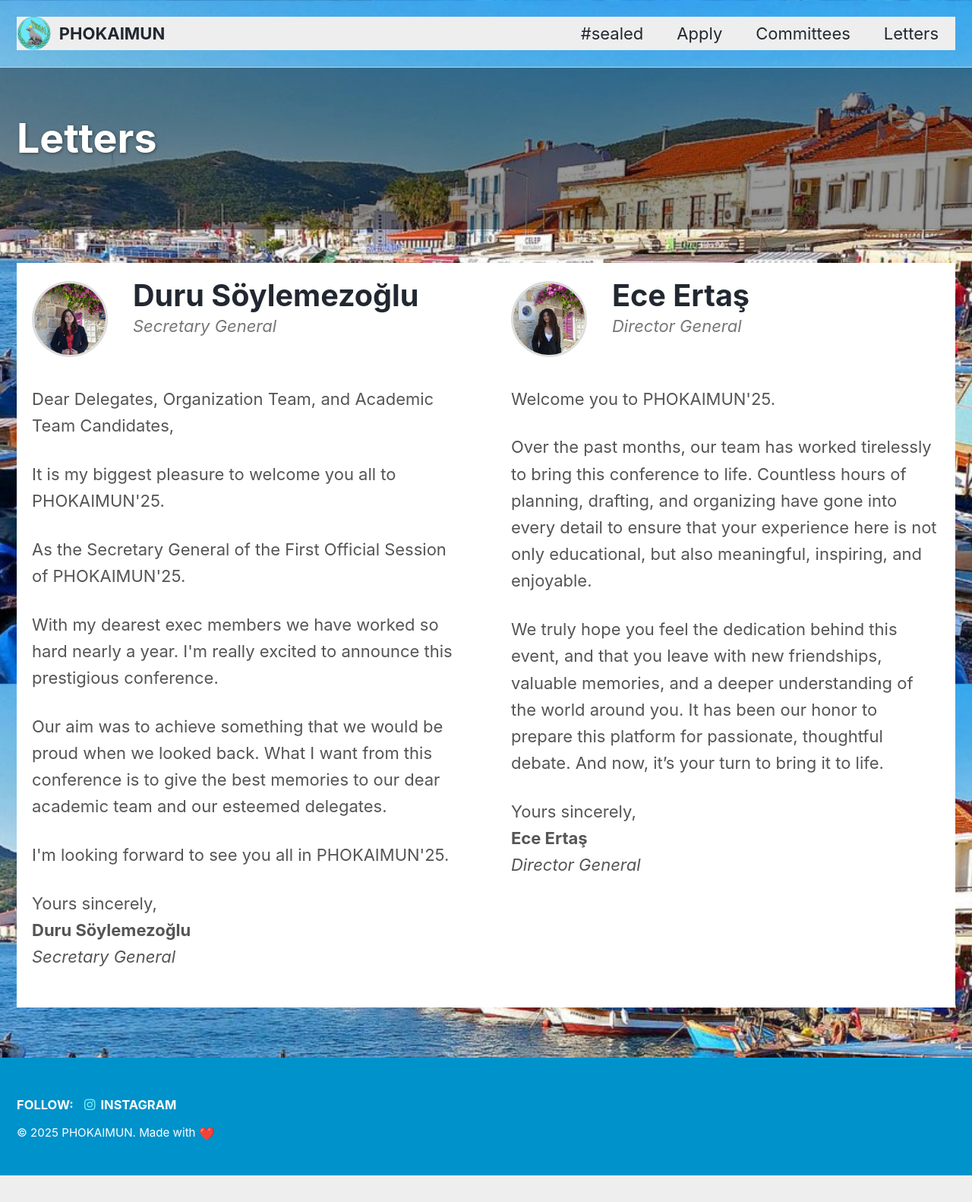
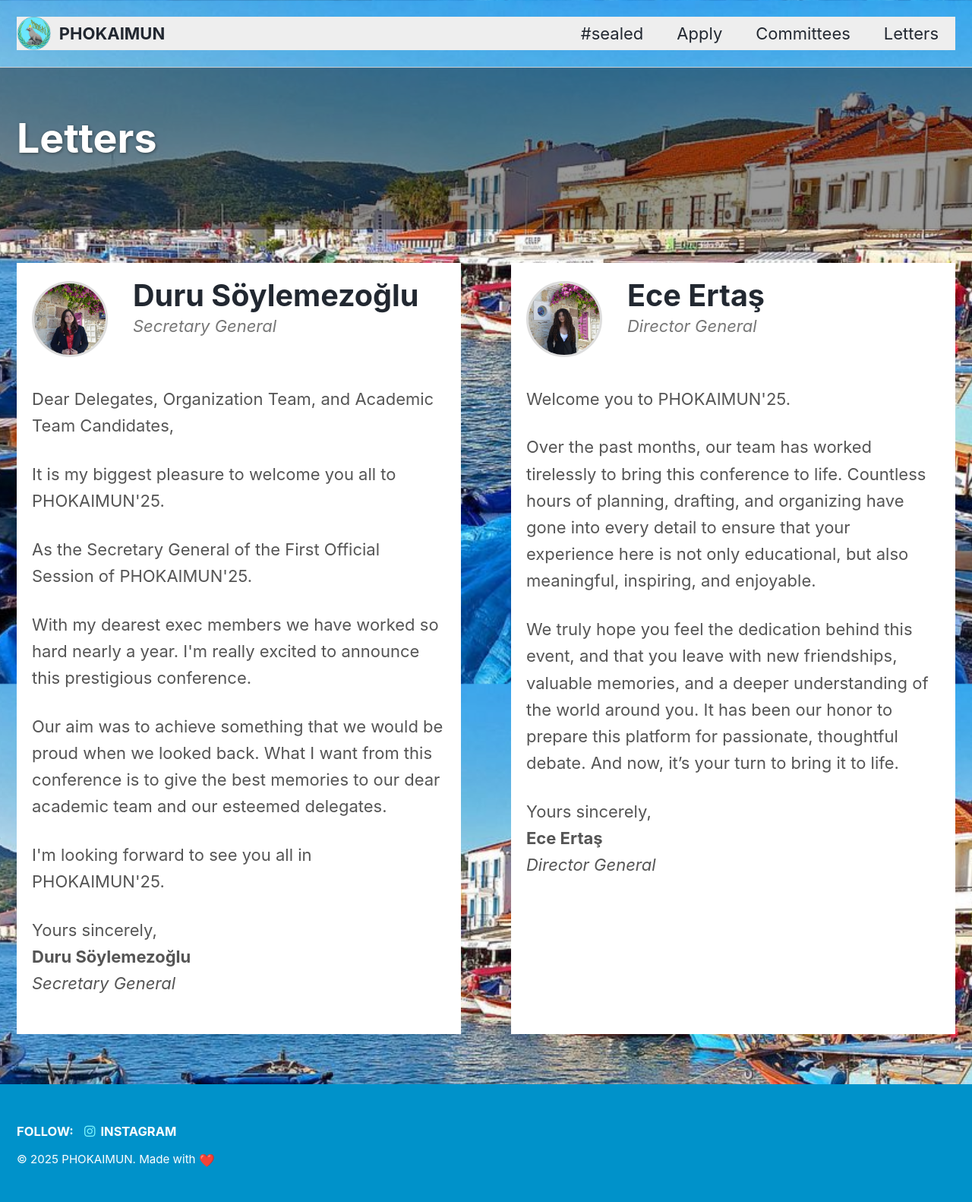
Before and after one commit to Phokaimun/Phokaimun.github.io, a Jekyll site: the page built from _pages/letters.md, in a window 1280 px wide. Shown: the whole page at 76% size. Built offline with Jekyll 4.4.1, drawn with Linux system fonts in a browser that asks for light colours; cached includes are drawn as plain includes; emoji names are drawn with the system emoji font; before the commit the page ends 1547 px from its top, so only the background shows below that.

Commit message:
Update custom.scss

```diff
--- a/assets/css/custom.scss
+++ b/assets/css/custom.scss
@@ -134,13 +134,13 @@ body {
   grid-template-columns: 1fr 1fr; /* İki eşit genişlikte sütun */
   gap: 3rem; /* Sütunlar arası boşluk */
   margin-top: 2rem;
-  background-color: #fff;
-  padding: 20px;
 }
 
 /* Her bir mektup sütunu */
 .letter-column {
   /* Bu alan şimdilik boş, gerekirse stil eklenebilir */
+  background-color: #fff;
+  padding: 20px;
 }
 
 /* Resim ve ismin olduğu üst başlık bölümü */
```
